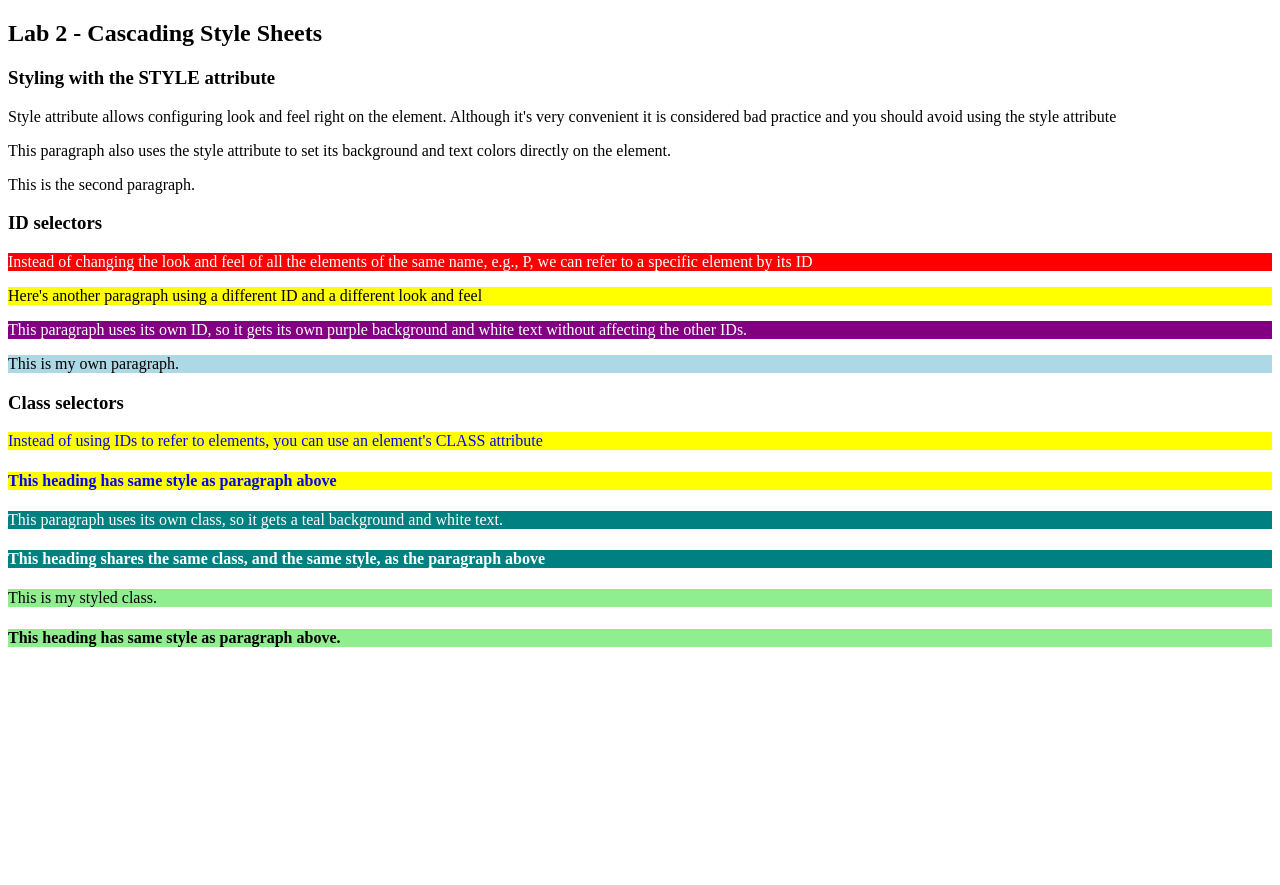
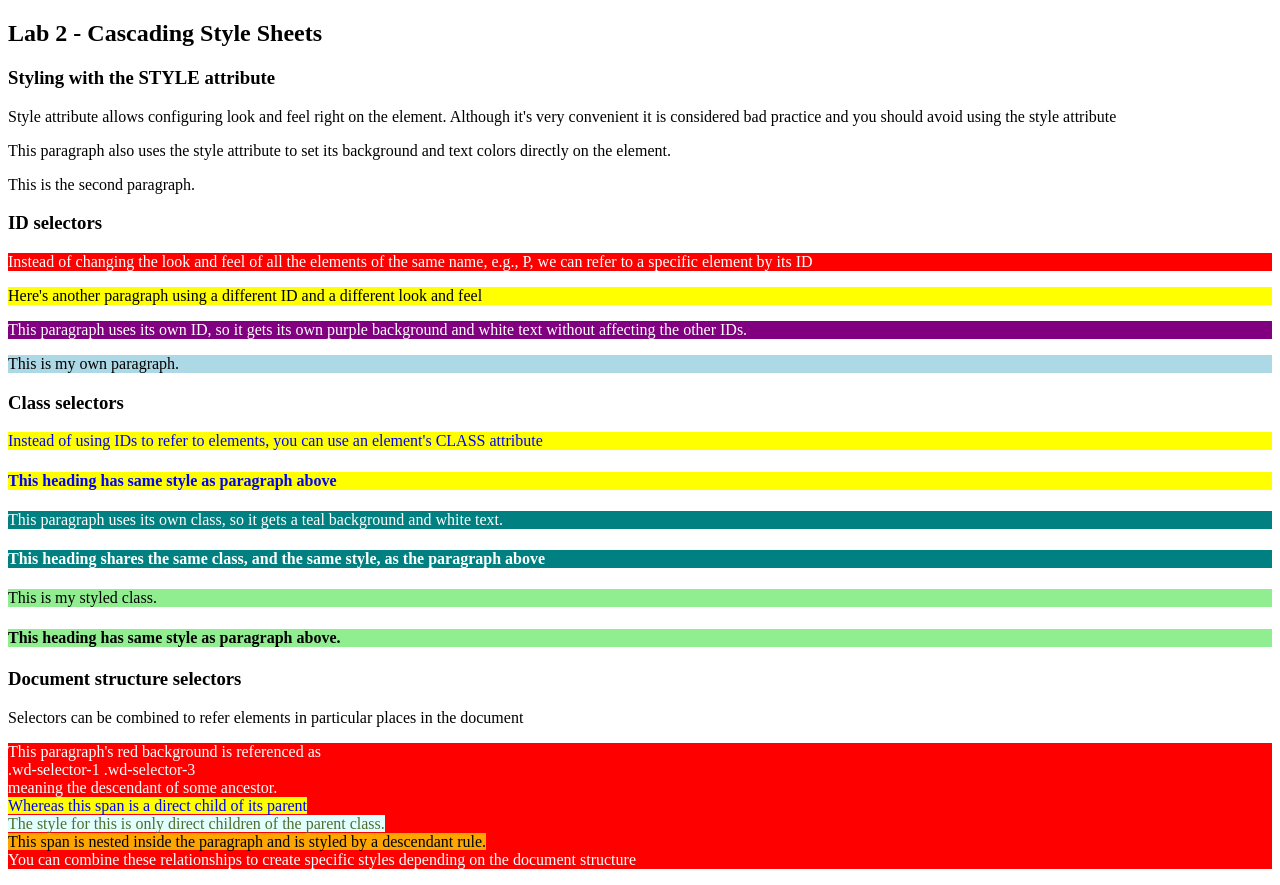
Before and after one commit to yevk55/webdev-client, a Next.js app: page /labs/lab2 in a window 1280 px wide. Before the commit the page ends 800 px from the top, so only its background shows below. Built offline with nearby package versions, Linux system fonts and the light colour scheme.

Commit message:
added document structure styling

```diff
--- a/app/labs/lab2/index.css
+++ b/app/labs/lab2/index.css
@@ -36,3 +36,22 @@
     background-color: lightgreen;
     color: black;
 }
+
+.wd-selector-1 .wd-selector-3 {
+  background-color: red;
+  color: white;
+}
+.wd-selector-2 > .wd-selector-3 > .wd-selector-4 {
+  background-color: yellow;
+  color: blue;
+}
+
+.wd-selector-1 .wd-ai-selector-5 {
+  background-color: orange;
+  color: black;
+}
+
+.wd-selector-4 > .wd-selector-5 {
+    background-color: lightcyan;
+    color: darkolivegreen;
+}
--- a/app/labs/lab2/page.tsx
+++ b/app/labs/lab2/page.tsx
@@ -62,6 +62,41 @@
       <h4 className="wd-your-class">
         This heading has same style as paragraph above.
       </h4>
+
+    <div id="wd-css-document-structure">
+      <div className="wd-selector-1">
+        <h3>Document structure selectors</h3>
+        <div className="wd-selector-2">
+          Selectors can be combined to refer elements in particular
+          places in the document
+          <p className="wd-selector-3">
+            This paragraph&apos;s red background is referenced as
+            <br />
+            .wd-selector-1 .wd-selector-3
+            <br />
+            meaning the descendant of some ancestor.
+            <br />
+            <span className="wd-selector-4">
+              Whereas this span is a direct child of its parent
+              <span className="wd-selector-5">
+                <br />The style for this is only direct children of the parent class.
+              </span>
+            </span>
+            <br />
+            <span className="wd-ai-selector-5">
+              This span is nested inside the paragraph and is styled by a
+              descendant rule.
+            </span>
+            <br />
+            You can combine these relationships to create specific
+            styles depending on the document structure
+          </p>
+        </div>
+      </div>
     </div>
+
+    </div>
+
+
   );
 }
```
